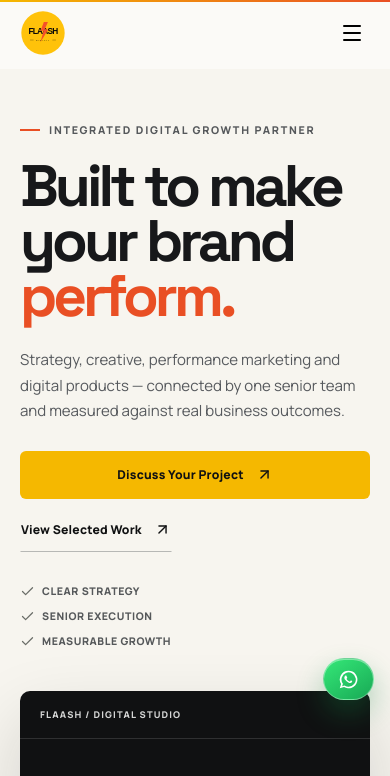
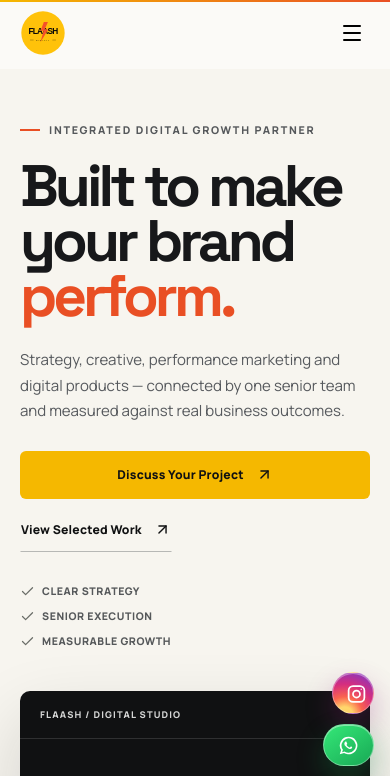
Before and after one commit to helloflaashdigital-crypto/FLAASH-Digitals, a React (Vite) app in the folder client/: page / in a window 390 px wide. Shown: the top 776 px of the page. Built offline with nearby package versions, Linux system fonts and the light colour scheme; no server answers.

Commit message:
Restore chatbot and social contact icons

```diff
--- a/client/src/App.jsx
+++ b/client/src/App.jsx
@@ -3,7 +3,7 @@ import { Routes, Route, useLocation } from 'react-router-dom';
 import { AnimatePresence, motion, useReducedMotion, useScroll, useSpring } from 'framer-motion';
 import { Helmet } from 'react-helmet-async';
 import { Navbar, Footer } from './components/Layout';
-const Chatbot = () => null;
+import Chatbot from './components/Chatbot';
 const Home = lazy(() => import('./pages/Home'));
 const About = lazy(() => import('./pages/PublicPages').then(module => ({ default: module.About })));
 const Services = lazy(() => import('./pages/PublicPages').then(module => ({ default: module.Services })));
--- a/client/src/styles/professional.css
+++ b/client/src/styles/professional.css
@@ -17,9 +17,7 @@ body { background: var(--offwhite); color: var(--text); }
 .public-site { overflow-x: clip; background: var(--offwhite); }
 .site-atmosphere,
 .launch-screen,
-.navigation-loading,
-.public-site > .instagram-float,
-.public-site > .website-chat { display: none !important; }
+.navigation-loading { display: none !important; }
 .public-site main > section::after { display: none !important; }
 .scroll-progress { height: 2px; box-shadow: none; }
 
@@ -255,6 +253,27 @@ footer { padding-top: 70px; background: #0f1011; }
 .footer__grid { gap: 56px; }
 .footer__bottom { border-color: #2b2d2e; }
 
+/* Keep contact actions available without competing with the page content. */
+.public-site > .website-chat {
+  right: max(22px, env(safe-area-inset-right)) !important;
+  bottom: max(22px, env(safe-area-inset-bottom)) !important;
+}
+.public-site > .whatsapp {
+  right: max(22px, env(safe-area-inset-right)) !important;
+  bottom: max(84px, calc(env(safe-area-inset-bottom) + 62px)) !important;
+}
+.public-site > .instagram-float {
+  right: max(22px, env(safe-area-inset-right)) !important;
+  bottom: max(142px, calc(env(safe-area-inset-bottom) + 120px)) !important;
+}
+.public-site > .website-chat,
+.public-site > .whatsapp,
+.public-site > .instagram-float {
+  opacity: 1;
+  visibility: visible;
+  pointer-events: auto;
+}
+
 .site-loading {
   min-height: 100vh;
   display: flex;
@@ -341,6 +360,18 @@ footer { padding-top: 70px; background: #0f1011; }
   .cta .button { width: 100%; }
   .cta .button + .button { margin: 10px 0 0; }
   .footer__bottom { align-items: flex-start; flex-direction: column; gap: 14px; }
+  .public-site > .website-chat {
+    right: max(16px, env(safe-area-inset-right)) !important;
+    bottom: max(18px, env(safe-area-inset-bottom)) !important;
+  }
+  .public-site > .whatsapp {
+    right: max(16px, env(safe-area-inset-right)) !important;
+    bottom: max(78px, calc(env(safe-area-inset-bottom) + 60px)) !important;
+  }
+  .public-site > .instagram-float {
+    right: max(16px, env(safe-area-inset-right)) !important;
+    bottom: max(130px, calc(env(safe-area-inset-bottom) + 110px)) !important;
+  }
 }
 
 @media (prefers-reduced-motion: reduce) {
```
